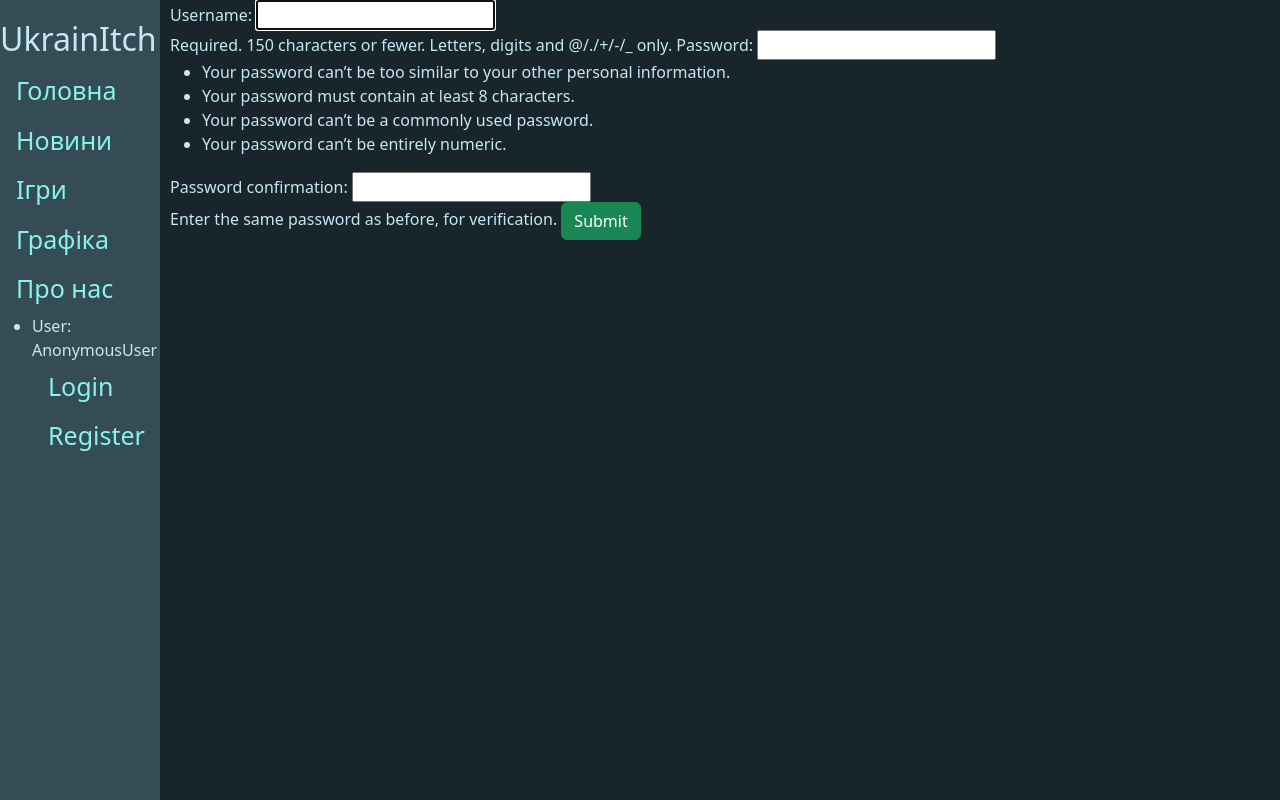
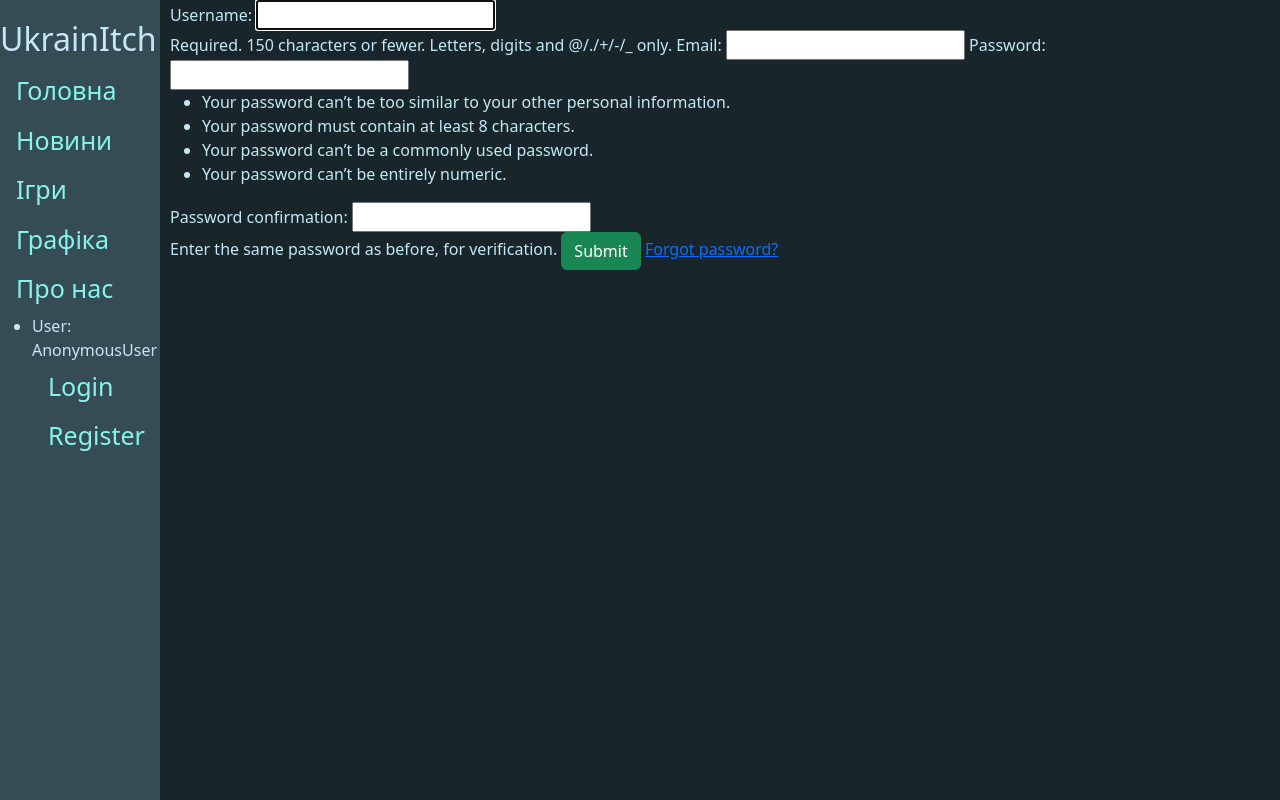
Before and after one commit to Mikater/gameGraphicsPlace, a Django app: template templates/registration/login.html in a window 1280 px wide. Run offline with Django 4.2, Linux system fonts and the light colour scheme; the template is opened without the code that fills it: values that come from a table or form of the project are taken from there, others are empty.

Commit message:
password reset start

```diff
--- a/templates/registration/login.html
+++ b/templates/registration/login.html
@@ -10,5 +10,6 @@
 {{form}}
 {% csrf_token %}
 <button type="submit" class="btn btn-success">Submit</button>
+  <a href="{% url 'password_reset' %}"> Forgot password?</a>
 </form>
 {% endblock %}
--- a/users/forms.py
+++ b/users/forms.py
@@ -1,9 +1,17 @@
 from django.contrib.auth import get_user_model
 from django.contrib.auth.forms import UserCreationForm
-
+from django import forms
+from django.utils.translation import gettext_lazy as _
 User = get_user_model()
 
 
 class UserCreationForm(UserCreationForm):
+    email = forms.EmailField(
+        label=_("Email"),
+        max_length=254,
+        widget=forms.EmailInput(attrs={"autocomplete": "email"}),
+    )
+
     class Meta(UserCreationForm.Meta):
         model = User
+        fields = ("username", "email")
```
Also changed, not shown: templates/registration/password_reset_form.html (added, +14 -0 lines).
